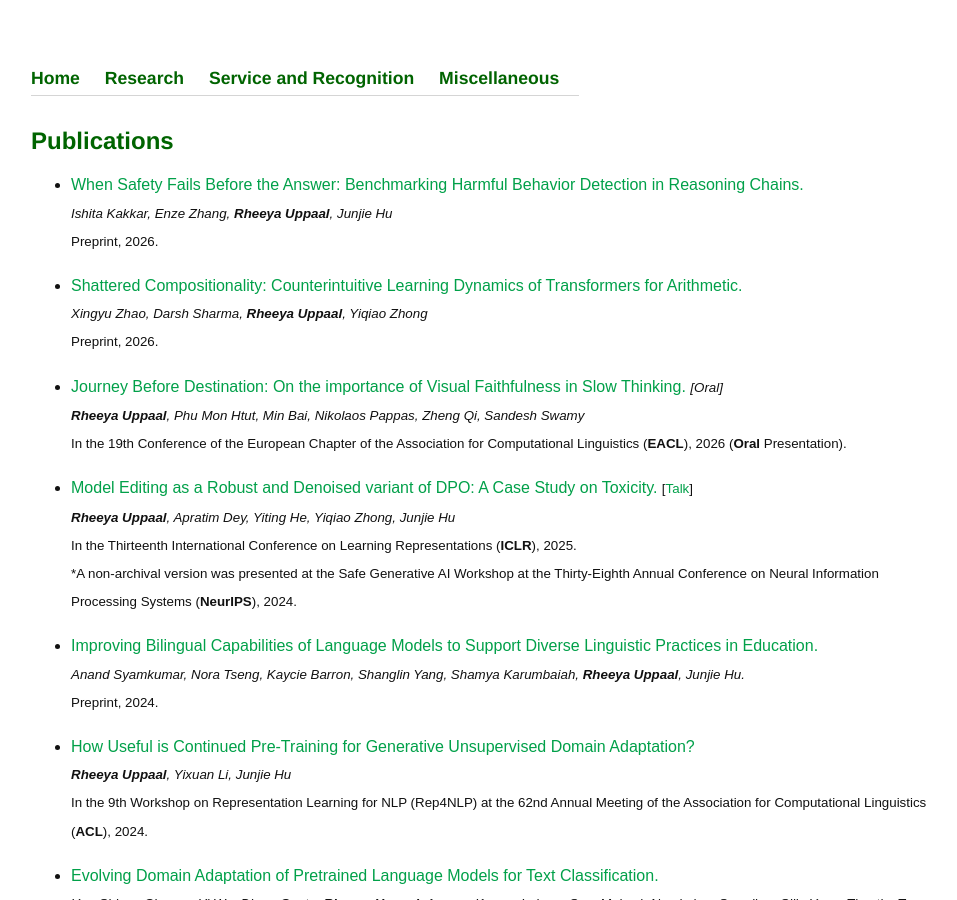
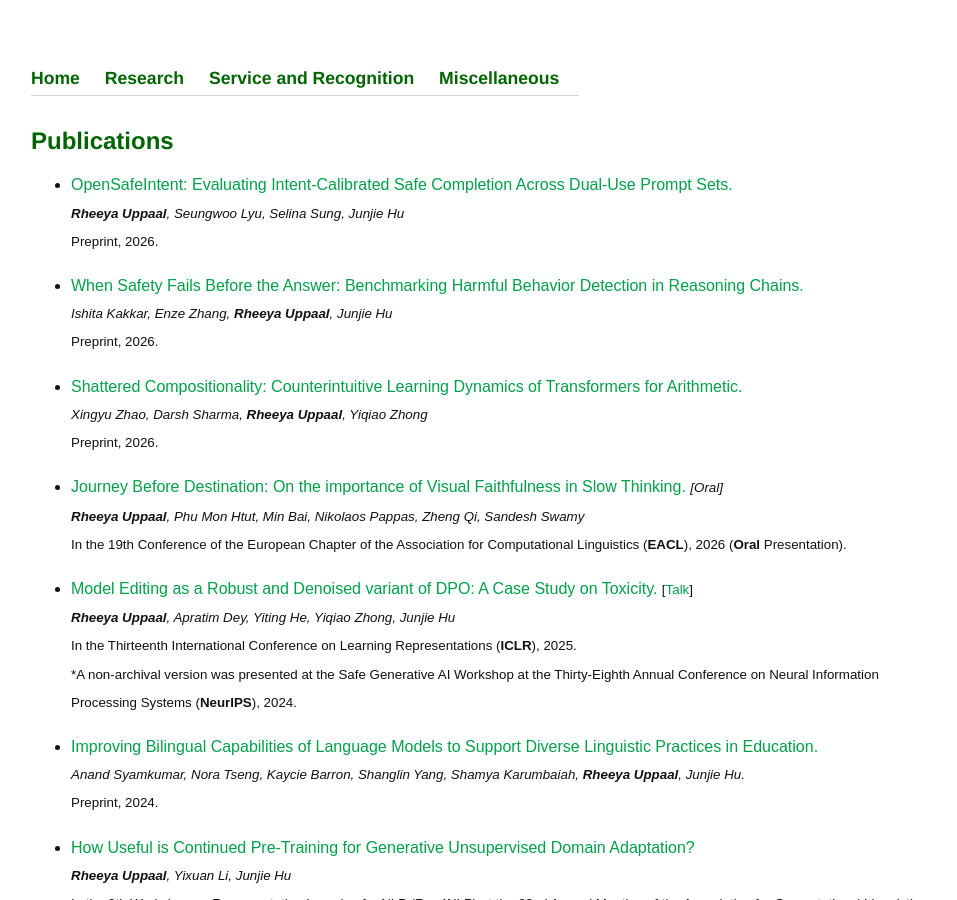
Before and after one commit to Uppaal/Uppaal.github.io, a Jekyll site: the page built from publications.html, in a window 1280 px wide and 900 px high. Shown: the whole window, without its empty margins (161-1118 px from the left). Built offline with Jekyll 4.4.1, drawn with Linux system fonts in a browser that asks for light colours.

Commit message:
New paper

```diff
--- a/publications.html
+++ b/publications.html
@@ -15,6 +15,8 @@ title: Publications
 
 	<h1>Publications</h1>
 	<ul>
+
+	<li><a href="https://uppaal.github.io/projects/opensafeintent/opensafeintent.html">OpenSafeIntent: Evaluating Intent-Calibrated Safe Completion Across Dual-Use Prompt Sets.</a> <br><small><i><b>Rheeya Uppaal</b>, Seungwoo Lyu, Selina Sung, Junjie Hu</i><br>Preprint, 2026.</small></li>
 
 	<li><a href="https://arxiv.org/abs/2604.19001">When Safety Fails Before the Answer: Benchmarking Harmful Behavior Detection in Reasoning Chains.</a> <br><small><i>Ishita Kakkar, Enze Zhang, <b>Rheeya Uppaal</b>, Junjie Hu</i><br>Preprint, 2026.</small></li>
 
```
